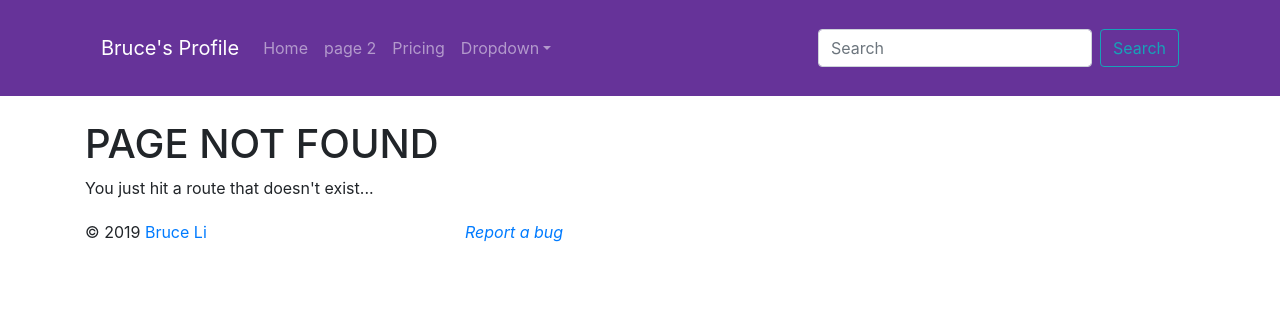
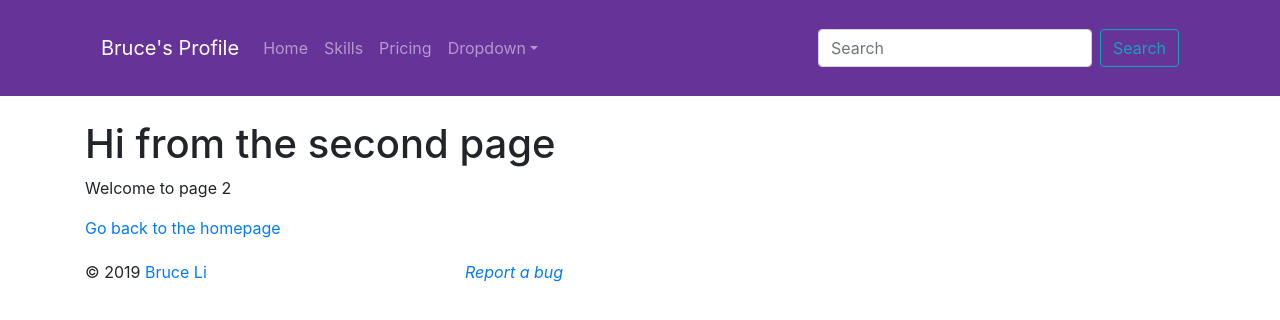
Before and after one commit to sixtyseven/resume, a Gatsby site: page /skills in a window 1280 px wide. Before the commit this address had no page. Built offline with nearby package versions, Linux system fonts and the light colour scheme; Gatsby itself is replaced by a stand-in of ours.

Commit message:
Add skills page

```diff
--- a/src/components/layout/header_nav.tsx
+++ b/src/components/layout/header_nav.tsx
@@ -23,8 +23,8 @@ const Header = ({ siteTitle }: IProps) => (
         <Nav.Link as={Link} to="/">
           Home
         </Nav.Link>
-        <Nav.Link as={Link} to="/page-2">
-          page 2
+        <Nav.Link as={Link} to="/skills">
+          Skills
         </Nav.Link>
         <Nav.Link href="#pricing">Pricing</Nav.Link>
         <NavDropdown title="Dropdown" id="basic-nav-dropdown">
--- a/src/components/layout/layout.scss
+++ b/src/components/layout/layout.scss
@@ -9,6 +9,10 @@ h2 {
 
 .layout-main {
   margin-top: 1.5rem;
+
+  code {
+    color: #000;
+  }
 }
 
 .layout-footer {
--- a/src/pages/index.scss
+++ /dev/null
@@ -1,5 +0,0 @@
-.home-page {
-  code {
-    color: #000;
-  }
-}
```
Also changed, not shown: src/pages/skills.tsx (renamed from src/pages/page-2.tsx).
